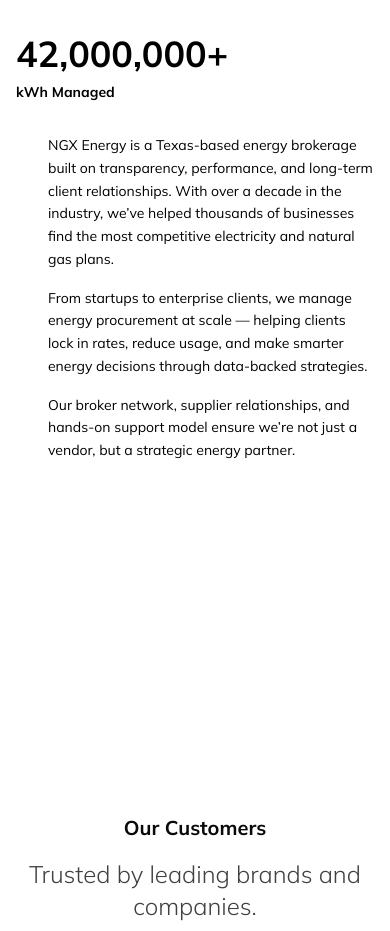
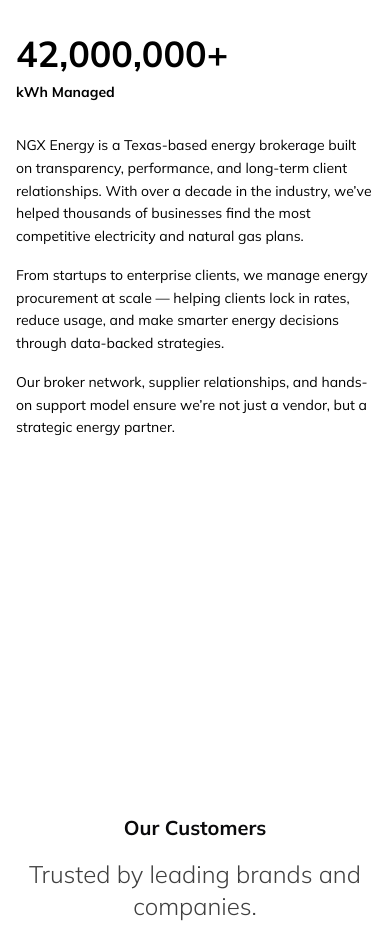
Before and after one commit to anthonynuge/landing-page-national-gridx, a Next.js app: page / in a window 390 px wide. Shown: the part 5261-6192 px from the top of the page. Built offline with nearby package versions, Linux system fonts and the light colour scheme.

Commit message:
Fix spacing on mobile.

```diff
--- a/src/components/home/StatsSection.tsx
+++ b/src/components/home/StatsSection.tsx
@@ -47,7 +47,7 @@ export default function StatsSection() {
           ))}
         </div>
 
-        <div className="w-full grid grid-cols-1 sm:grid-cols-2 gap-8">
+        <div className="w-full grid grid-cols-1 sm:grid-cols-2 gap-0 md:gap-8">
           <div className="relative h-[600px]">
             <Image
               src="/home/numbers.jpg"
```
